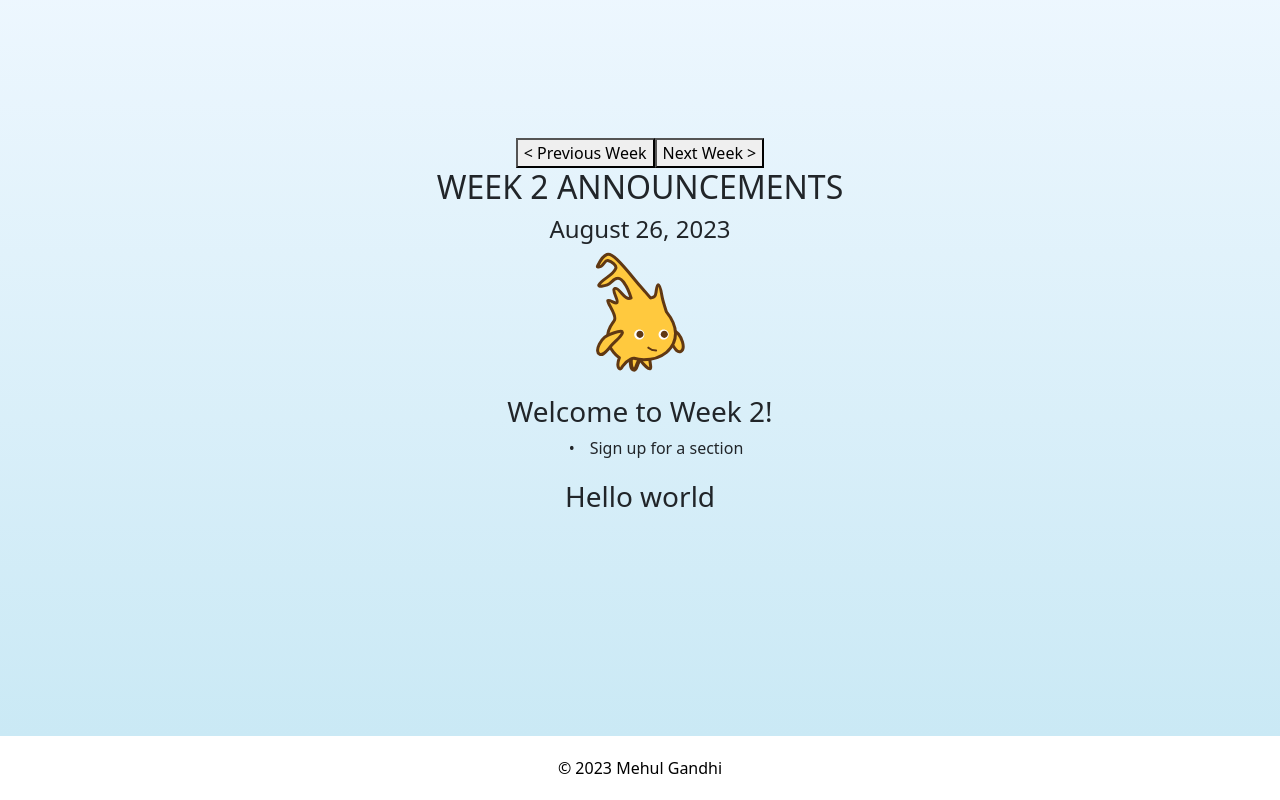
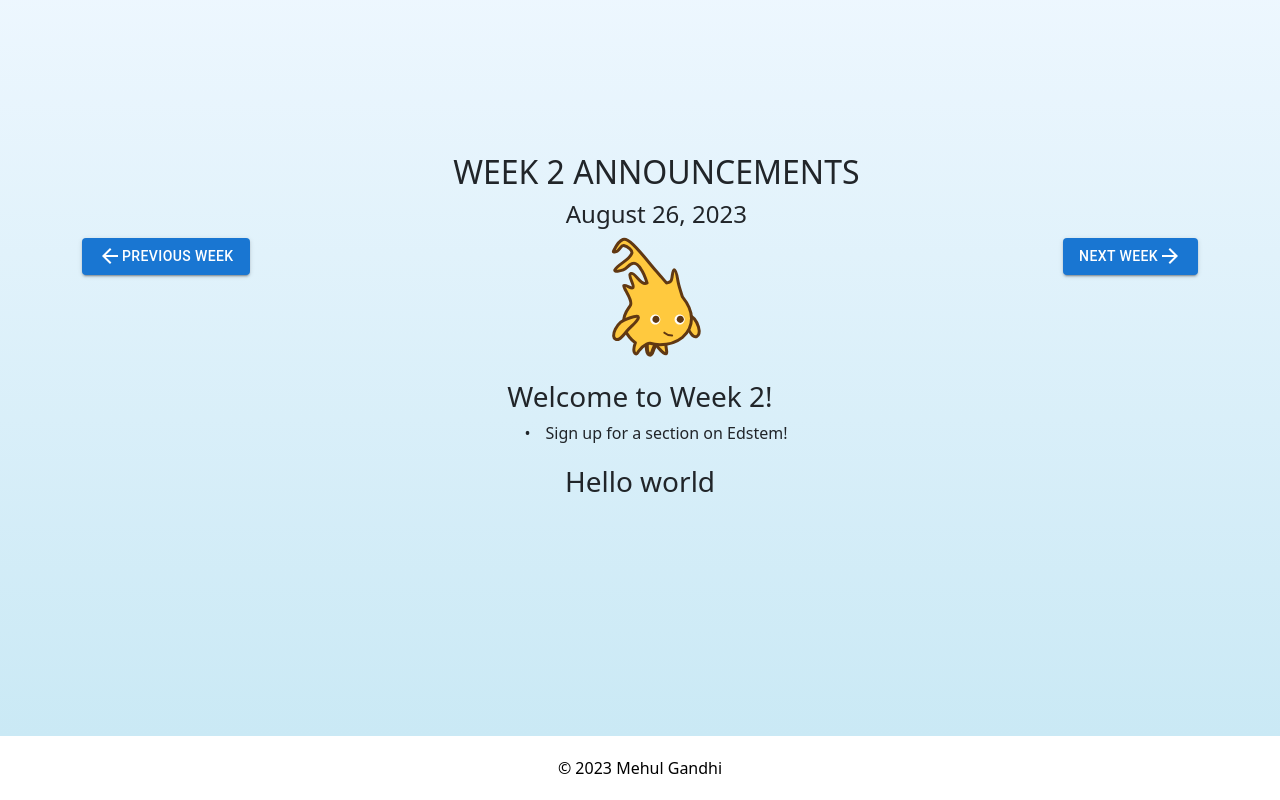
Before and after one commit to Mehul-Gandhi/portfolio, a React (Create React App) app: page /notes in a window 1280 px wide. Shown: the part 920-1720 px from the top of the page. Built offline with nearby package versions, Linux system fonts and the light colour scheme.

Commit message:
Fix spacing buttons

```diff
--- a/src/Notes.js
+++ b/src/Notes.js
@@ -2,6 +2,9 @@ import React, { useState } from 'react';
 import { Email } from '@mui/icons-material';
 import Particles from 'react-tsparticles';
 import { loadFull } from 'tsparticles';
+import Button from '@mui/material/Button';
+import { ArrowBack, ArrowForward } from '@mui/icons-material';
+
 import "./App.css"
 
 function CS10Info() {
@@ -42,9 +45,9 @@ function CS10Info() {
 
     {date: "August 19, 2023", content: [{heading: "Welcome to CS10!", subheading: [
         "Sign up for a section",
-        "<p><strong>Note:</strong> Make sure to complete the <a href='/registration'>registration form</a>.</p>"
+        "<strong>Note:</strong> Make sure to complete the <a href='/registration'>registration form</a>."
       ]}, {heading: "Hello world"}]},
-    {date: "August 26, 2023", content: [{heading: "Welcome to Week 2!", subheading: ["Sign up for a section"]}, {heading: "Hello world"}]},
+    {date: "August 26, 2023", content: [{heading: "Welcome to Week 2!", subheading: ["Sign up for a section on Edstem!"]}, {heading: "Hello world"}]},
     // Add more weeks as needed
   ];
 
@@ -60,20 +63,31 @@ function CS10Info() {
     };
 
     return (
+        <div className="container">
+          <div className="text-center">
+            <div style={{ display: 'flex', justifyContent: 'space-between', alignItems: 'center', marginBottom: '20px' }}>
+              <div style={{ display: 'flex', alignItems: 'center' }}>
+                <Button variant="contained" onClick={handlePrevWeek}>
+                  <ArrowBack />
+                  Previous Week
+                </Button>
 
-    <div className="container">
-          <div className="text-center">
-            <button onClick={handlePrevWeek}>&lt; Previous Week</button>
-            <button onClick={handleNextWeek}>Next Week &gt;</button>
-
-            <WeekHeader currentWeek={currentWeek} />
+              </div>
+              <div >
+                  <WeekHeader currentWeek={currentWeek} />
+                </div>
+              <Button variant="contained" onClick={handleNextWeek}>
+                Next Week
+                <ArrowForward />
+              </Button>
+            </div>
             {currentWeek >= 0 && currentWeek < weeksData.length && (
               <AnnouncementList announcements={weeksData[currentWeek].content} />
             )}
           </div>
         </div>
-    );
-  };
+      );
+            }
 
 
 
```
